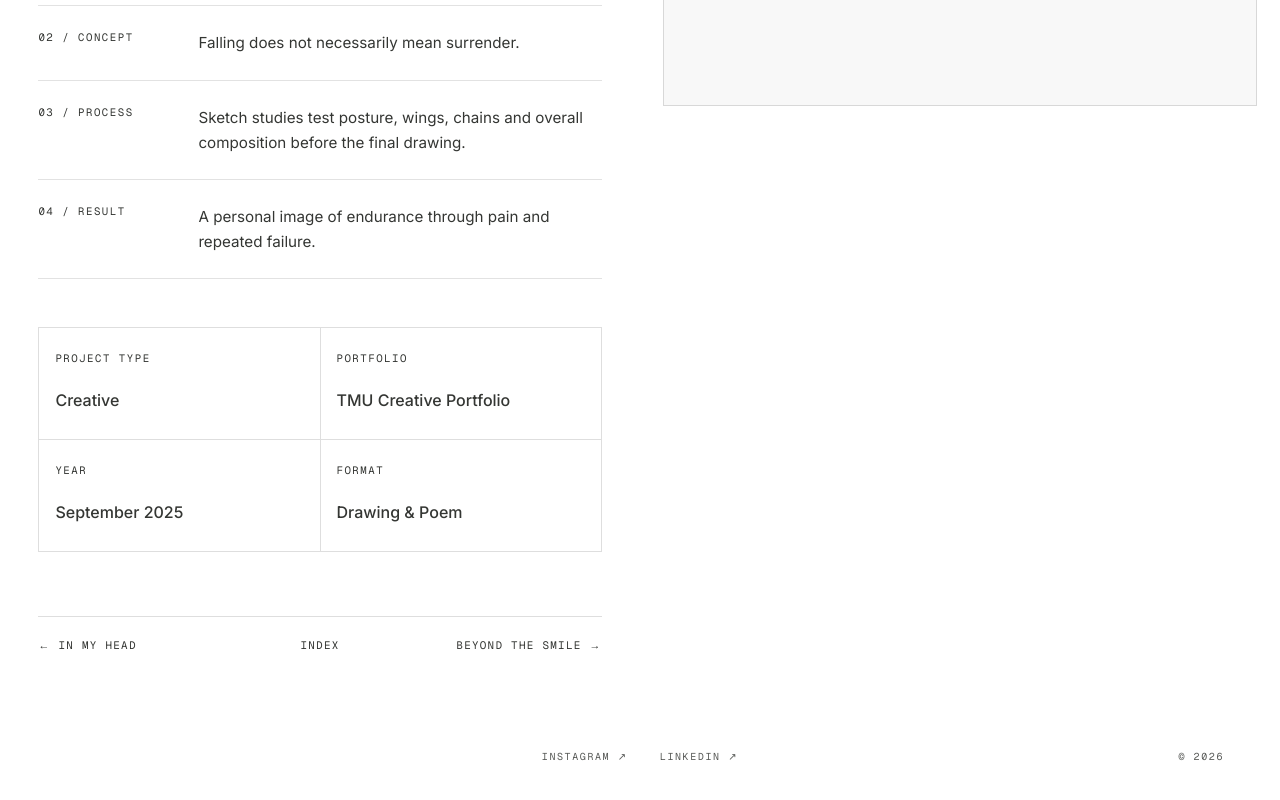
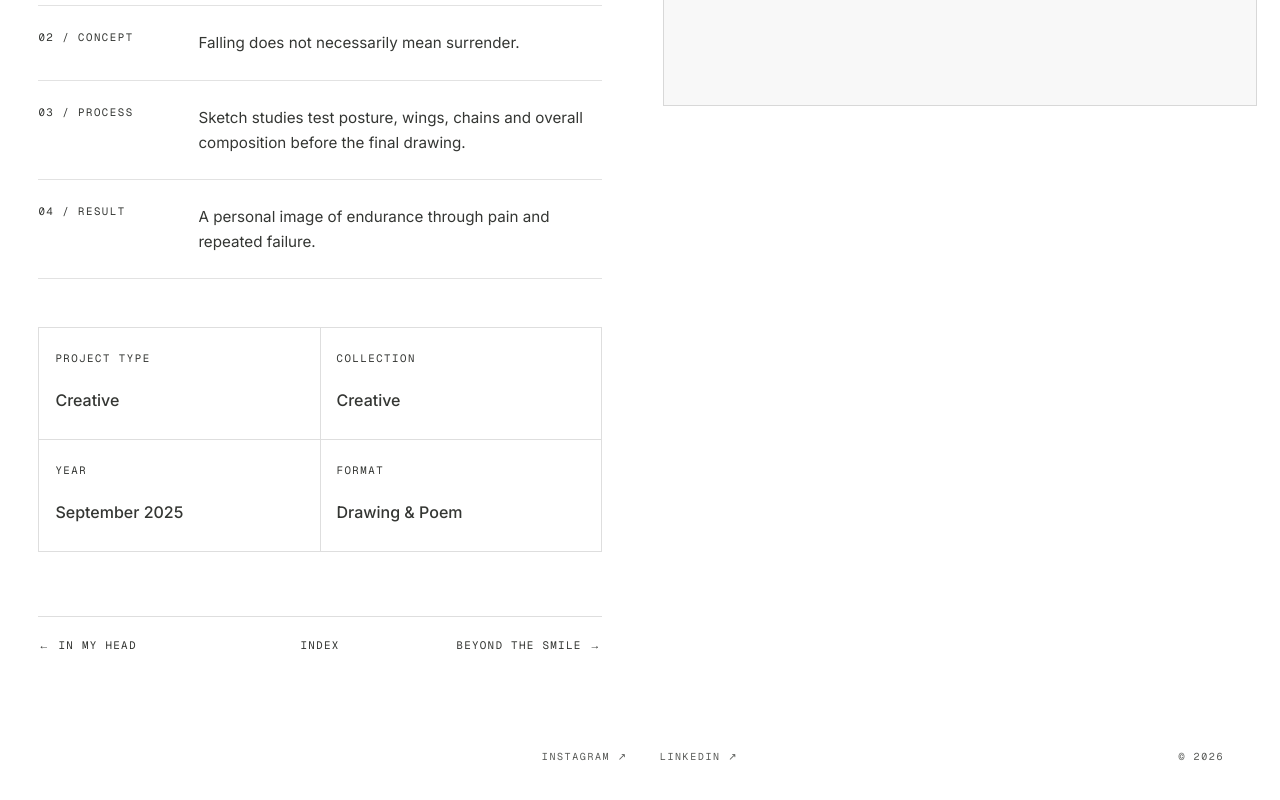
Before and after one commit to Mercy1o/tsiaro-portfolio, a Next.js app: page /work/a-falling-angel in a window 1280 px wide. Shown: the part 671-1471 px from the top of the page. Built offline with nearby package versions, Linux system fonts and the light colour scheme; no server answers.

Commit message:
refactor: align project links with design and creative work categories

```diff
--- a/app/work/[slug]/page.tsx
+++ b/app/work/[slug]/page.tsx
@@ -23,7 +23,7 @@ export default async function ProjectPage({ params }: { params: Promise<{ slug:
   const currentIndex = portfolioProjects.findIndex((item) => item.slug === project.slug);
   const previousProject = portfolioProjects[(currentIndex - 1 + portfolioProjects.length) % portfolioProjects.length];
   const nextProject = portfolioProjects[(currentIndex + 1) % portfolioProjects.length];
-  const portfolioQuery = project.portfolio === "Architectural Portfolio" ? "architecture" : "creative";
+  const portfolioQuery = project.portfolio === "Architectural Portfolio" ? "design" : "creative";
 
   return (
     <main className="project-split-page bg-white text-[#343633]">
@@ -69,8 +69,8 @@ export default async function ProjectPage({ params }: { params: Promise<{ slug:
               <strong>{project.category}</strong>
             </div>
             <div>
-              <span>Portfolio</span>
-              <strong>{project.portfolio}</strong>
+              <span>Collection</span>
+              <strong>{portfolioQuery === "design" ? "Design" : "Creative"}</strong>
             </div>
             <div>
               <span>Year</span>
```
